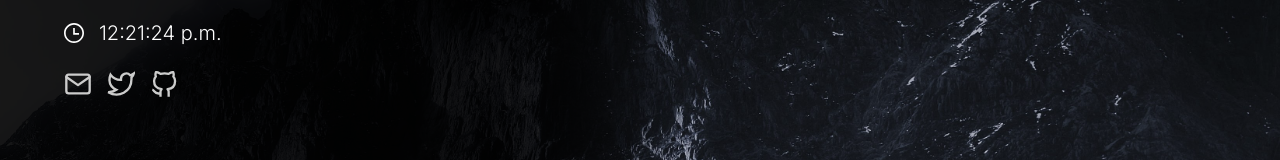
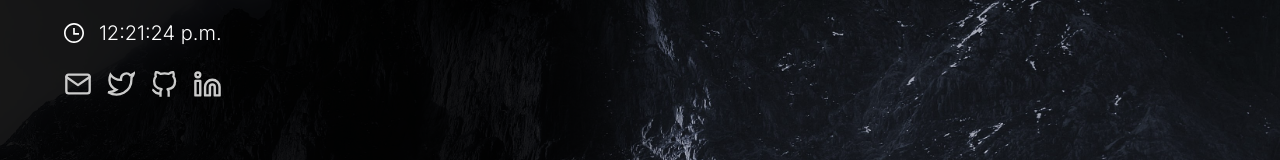
Before and after one commit to cnrad/cnrad.dev, a React (Create React App) app: page / in a window 1280 px wide. Shown: the part 374-534 px from the top of the page. Built offline with nearby package versions, Linux system fonts and the light colour scheme.

Commit message:
add linkedin link

```diff
--- a/src/App.tsx
+++ b/src/App.tsx
@@ -94,6 +94,9 @@ const App = () => {
                         </To>
                         <To variants={linkAnim} color="#ccc" target="_blank" href="https://github.com/cnrad">
                             <Icons.GitHubIcon />
+                        </To>
+                        <To variants={linkAnim} color="#ccc" target="_blank" href="https://linkedin.com/in/cnrad">
+                            <Icons.LinkedinLogo />
                         </To>
                         {/* <To variants={linkAnim} color="#ccc" target="_blank" href="https://poly.work/cnrad">
                             <Icons.PolyworkIcon />
--- a/src/components/Icons.tsx
+++ b/src/components/Icons.tsx
@@ -33,7 +33,7 @@ export const MailIcon = () => {
 
 export const LinkedinLogo = () => {
     return(
-        <svg stroke="currentColor" fill="none" stroke-width="2" viewBox="0 0 24 24" stroke-linecap="round" stroke-linejoin="round" height="1em" width="1em" xmlns="http://www.w3.org/2000/svg">
+        <svg xmlns="http://www.w3.org/2000/svg" width="29" height="29" viewBox="0 0 24 24" stroke="currentColor" fill="none" stroke-width="2"  stroke-linecap="round" stroke-linejoin="round" >
             <path d="M16 8a6 6 0 0 1 6 6v7h-4v-7a2 2 0 0 0-2-2 2 2 0 0 0-2 2v7h-4v-7a6 6 0 0 1 6-6z" />
             <rect x="2" y="9" width="4" height="12"></rect>
             <circle cx="4" cy="4" r="2"></circle>
```
